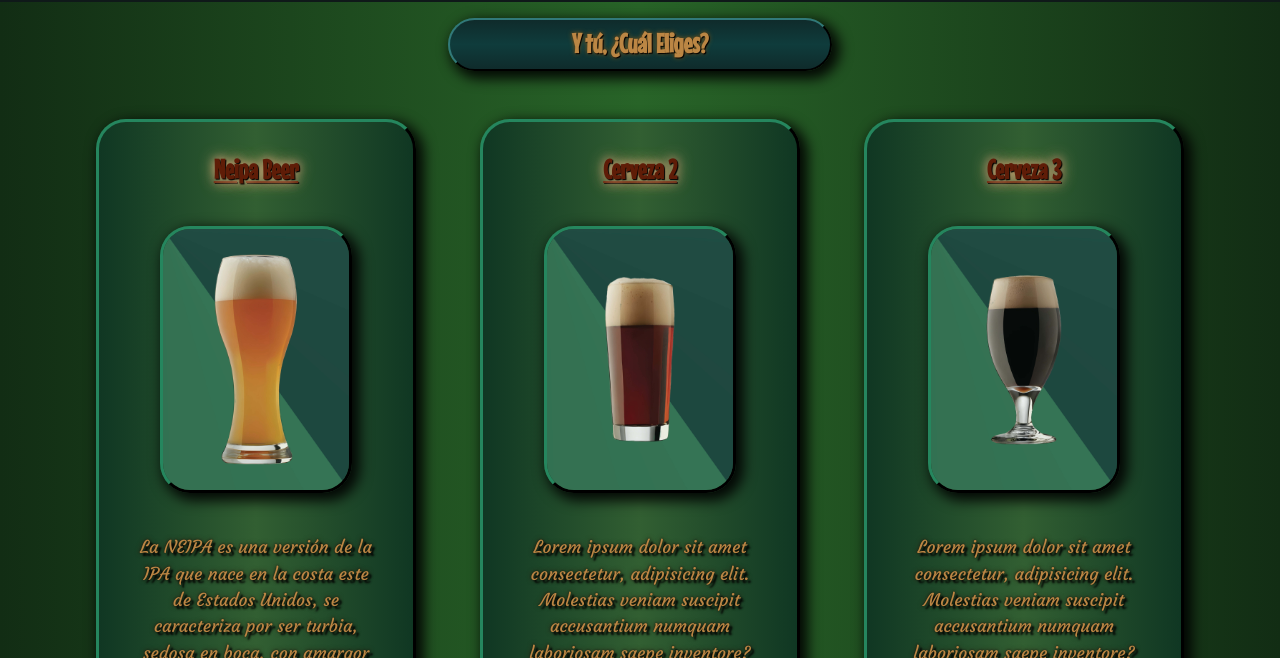
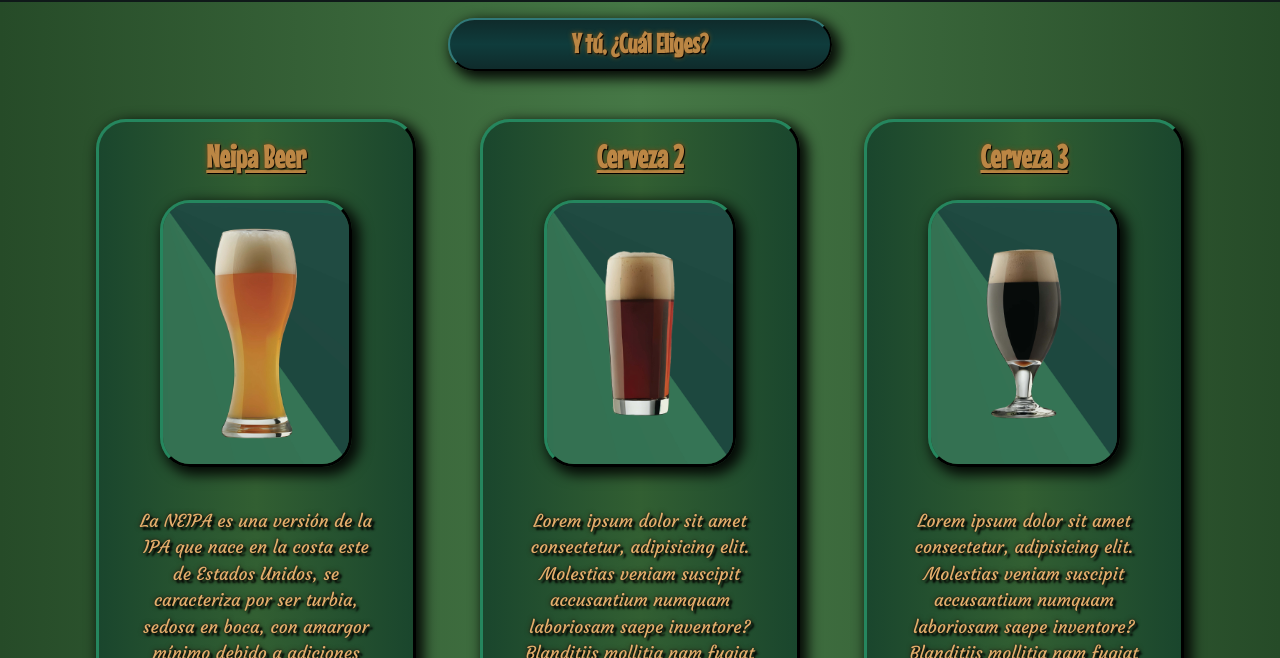
Before and after one commit to BrunoRealan/proyecto_abalos, a website: page pages/sabores.html in a window 1280 px wide. Shown: the part 142-800 px from the top of the page. Drawn offline with nearby package versions, Linux system fonts and the light colour scheme; a web font is replaced by a local one.

Commit message:
Changes of color

```diff
--- a/sass/_sabores-elementos.scss
+++ b/sass/_sabores-elementos.scss
@@ -65,12 +65,24 @@
 
     &__name {
         font-family: $font-principal;
-        font-size: 1.7rem;
+        font-size: 2rem;
         font-weight: bold;
         text-decoration: underline;
-        text-shadow: $textshadow-title-sabores-name;
-        color: $color-title-saboresName;
-        @include margin-text-lg;
+        text-shadow: $textshadow-title;
+        color: $color-title;
+        @include margin-text-med;
+
+        @media (min-width:$min-lg) and (max-width:$max-lg) {
+            font-size: 1.6rem;
+        }
+
+        @media (min-width:$min-md) and (max-width:$max-md) {
+            font-size: 1.6rem;
+        }
+
+        @media (min-width:$min-xs) and (max-width:$max-xs) {
+            font-size: 1.6rem;
+        }
     }
 
     &__img {
@@ -120,7 +132,7 @@
             margin: 0.125rem;
             text-align: center;
             list-style-type: none;
-            color: $color-title;
+            color: $color-title-logo;
             text-shadow: $textshadow-sabores-li-p;
 
             @media (min-width:$min-lg) and (max-width:$max-lg) {
--- a/sass/_textos.scss
+++ b/sass/_textos.scss
@@ -61,7 +61,7 @@
     list-style-type: none;
     color: $color-white;
     text-shadow: $textshadow-sabores-li-p;
-    @include margin-text-min;
+    @include margin-text-med;
 
     @media (min-width:$min-lg) and (max-width:$max-lg) {
         @include queries-p;
--- a/sass/_variables.scss
+++ b/sass/_variables.scss
@@ -7,13 +7,13 @@ $font-p: 'Courgette', cursive;
 
 /* Colores */
 
-$bg-color: linear-gradient(90deg, rgba(18, 45, 20, 1) 0%, rgba(40, 100, 40, 1) 50%, rgba(18, 45, 20, 1) 100%);
+$bg-color: linear-gradient(90deg, rgba(38, 75, 40, 1) 0%, rgba(70, 120, 70, 1) 50%, rgba(38, 75, 40, 1) 100%);
 $bg-color-header: linear-gradient(180deg, rgba(15,33,33,1) 0%, rgba(15,60,60,1) 50%, rgba(15,33,33,1) 100%);
 $bg-color-footer: linear-gradient(180deg, rgba(14, 40, 40, 1) 0%, rgba(15, 58, 58, 1) 50%, rgba(14, 40, 40, 1) 100%);
 $bg-color-fa-insta: linear-gradient(135deg, rgba(81, 91, 212, 1) 0%, rgb(142, 69, 184) 50%, rgb(172, 39, 139) 100%);
 $bg-color-title: linear-gradient(180deg, rgba(15,43,43,1) 0%, rgba(15,60,60,1) 50%, rgba(15,43,43,1) 100%);
-$bg-color-card: linear-gradient(135deg, rgba(144, 185, 144, 0.4) 0%, rgba(185, 231, 185, 0.75) 50%, rgba(144, 185, 144, 0.4) 100%);
-$bg-color-sabores: linear-gradient(90deg, rgba(16, 55, 35, 1) 0%, rgba(50, 95, 50, 1) 50%, rgba(16, 55, 35, 1) 100%);
+$bg-color-card: linear-gradient(135deg, rgba(144, 185, 144, 0.55) 0%, rgba(185, 231, 185, 0.70) 50%, rgba(144, 185, 144, 0.55) 100%);
+$bg-color-sabores: linear-gradient(90deg, rgba(26, 70, 45, 1) 0%, rgba(50, 95, 50, 1) 50%, rgba(26, 70, 45, 1) 100%);
 $bg-color-description: linear-gradient(135deg, rgba(50, 125, 60, 0.9) 0%, rgba(125, 190, 125, 1) 50%, rgba(50, 125, 60, 0.9) 100%);
 $bg-color-label: rgba(14, 29, 31, 0.90);
 $bg-color-input: rgba(230, 230, 230, 0.70);
@@ -33,7 +33,6 @@ $border-color-footer: 0.2rem solid rgb(11, 26, 27);
 $border-color-title: 2px solid rgb(15, 37, 37);
 $border-color-description: rgb(15, 58, 58);
 $border-color-sabores: rgb(14, 50, 35);
-$border-color-saboresImg: rgb(88, 43, 13);
 $box-shadow: 5px 5px 13px 3px rgba(0, 0, 0, 0.90);
 $box-shadow-lg: 0 0.125rem 0.25rem rgba(0, 0, 0, 0.075);
 $textshadow-title: 1px 1px 1px black, 0 0 5px rgb(129, 99, 39), 0 0 3px rgb(46, 36, 16);
```
Also changed, not shown: css/style.css.
